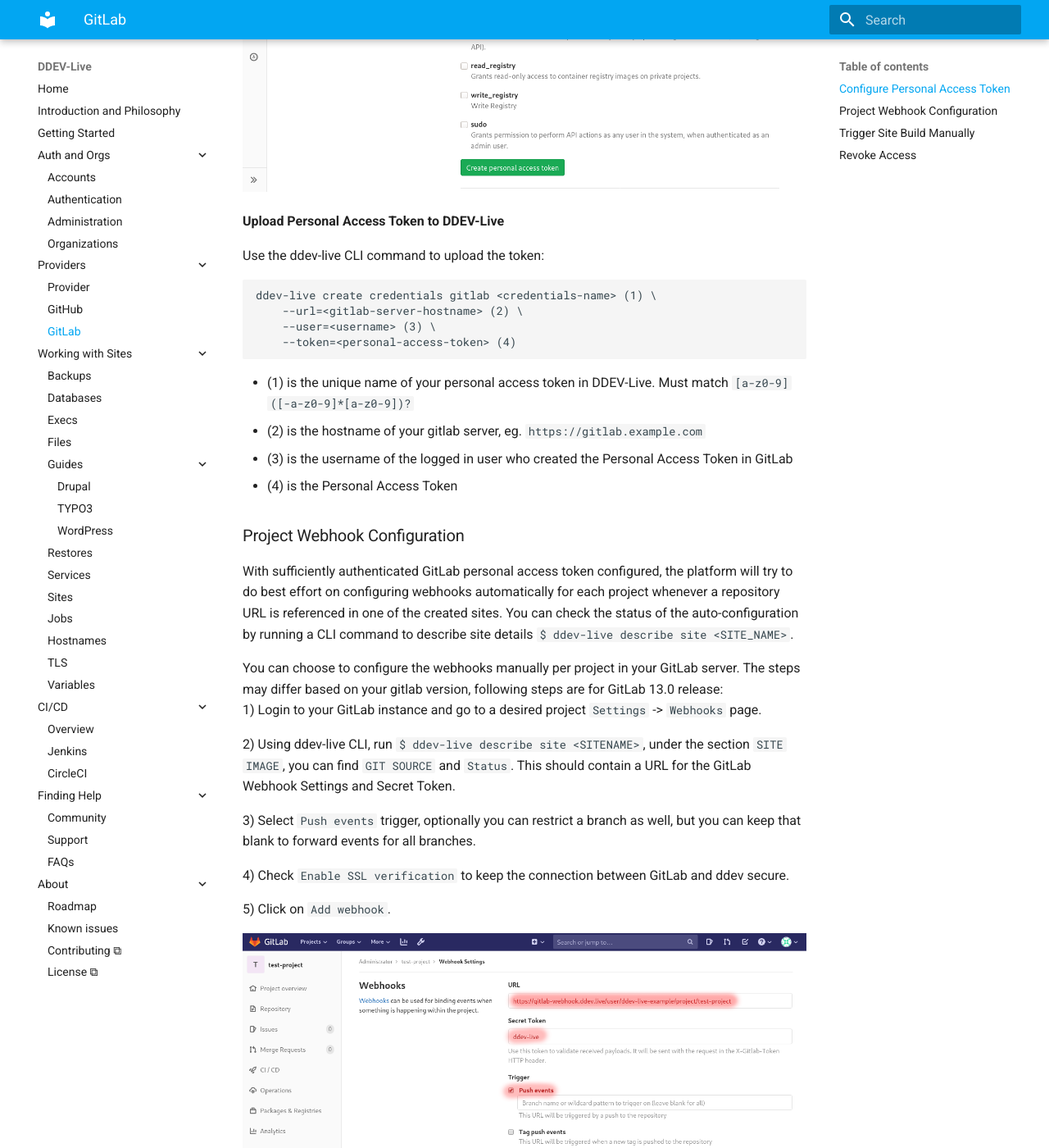
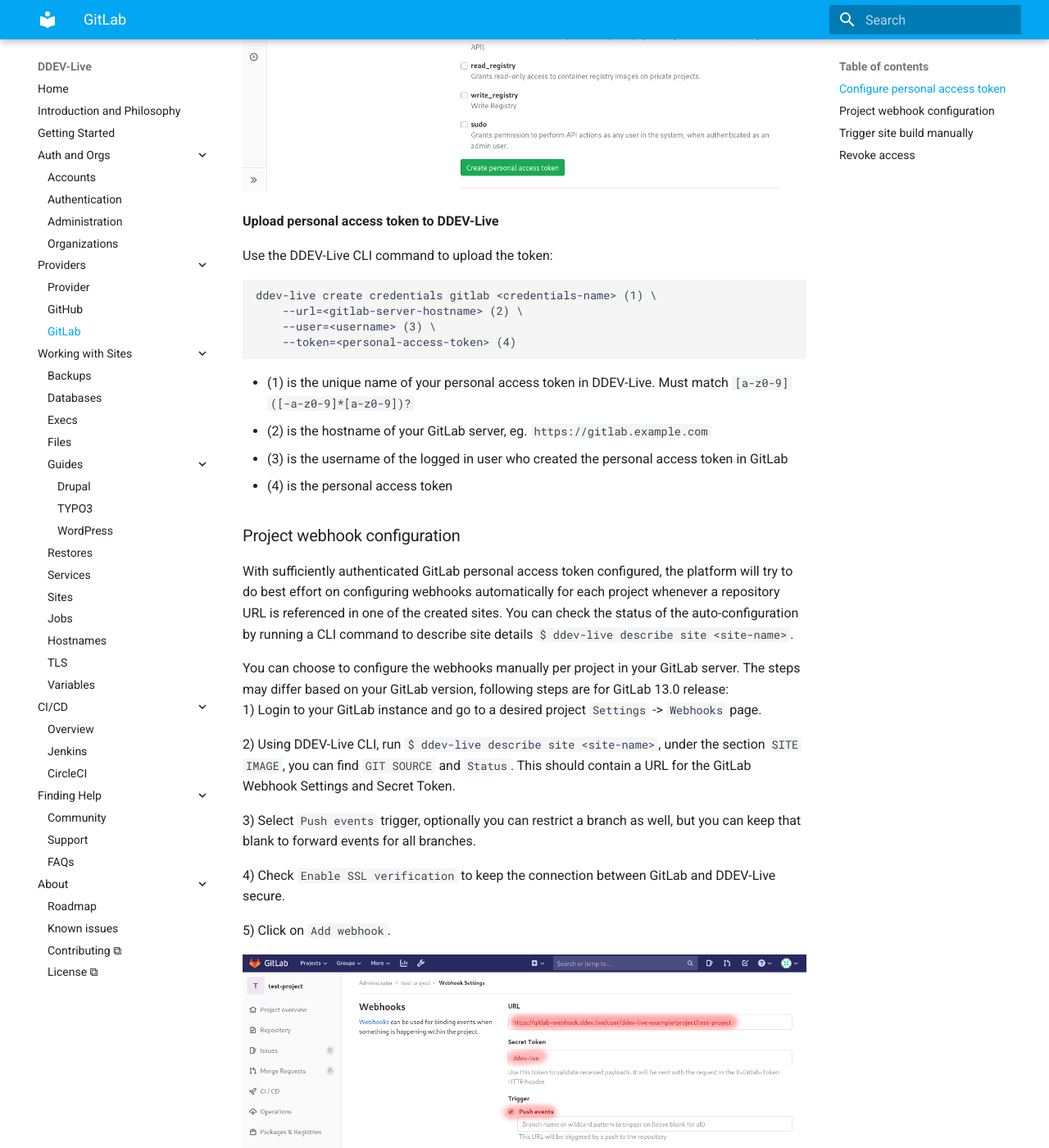
Before and after one commit to fru-io/docs-live, an MkDocs documentation site: the page built from docs/gitlab.md, in a window 1280 px wide and 1400 px high, scrolled down 1047 px. Shown: the whole window at 82% size. Built offline with MkDocs 1.6.1 and Material for MkDocs 9.7.7, drawn with Linux system fonts in a browser that asks for light colours; some of the changed text lies outside the part shown.

Commit message:
Addressing review comments from @ekl1773

````diff
--- a/docs/gitlab.md
+++ b/docs/gitlab.md
@@ -30,40 +30,40 @@ ddev-live create credentials gitlab <credentials-name> (1) \
 ```
 
 * (1) is the unique name of your personal access token in DDEV-Live. Must match `[a-z0-9]([-a-z0-9]*[a-z0-9])?`
-* (2) is the hostname of your gitlab server, eg. `https://gitlab.example.com`
-* (3) is the username of the logged in user who created the Personal Access Token in GitLab
-* (4) is the Personal Access Token
+* (2) is the hostname of your GitLab server, eg. `https://gitlab.example.com`
+* (3) is the username of the logged in user who created the personal access token in GitLab
+* (4) is the personal access token
 
-### Project Webhook Configuration
+### Project webhook configuration
 
-With sufficiently authenticated GitLab personal access token configured, the platform will try to do best effort on configuring webhooks automatically for each project whenever a repository URL is referenced in one of the created sites. You can check the status of the auto-configuration by running a CLI command to describe site details `$ ddev-live describe site <SITE_NAME>`.
+With sufficiently authenticated GitLab personal access token configured, the platform will try to do best effort on configuring webhooks automatically for each project whenever a repository URL is referenced in one of the created sites. You can check the status of the auto-configuration by running a CLI command to describe site details `$ ddev-live describe site <site-name>`.
 
-You can choose to configure the webhooks manually per project in your GitLab server. The steps may differ based on your gitlab version, following steps are for GitLab 13.0 release:
+You can choose to configure the webhooks manually per project in your GitLab server. The steps may differ based on your GitLab version, following steps are for GitLab 13.0 release:
 1) Login to your GitLab instance and go to a desired project `Settings` -> `Webhooks` page.
 
-2) Using ddev-live CLI, run `$ ddev-live describe site <SITENAME>`, under the section `SITE IMAGE`, you can find `GIT SOURCE` and `Status`. This should contain a URL for the GitLab Webhook Settings and Secret Token.
+2) Using DDEV-Live CLI, run `$ ddev-live describe site <site-name>`, under the section `SITE IMAGE`, you can find `GIT SOURCE` and `Status`. This should contain a URL for the GitLab Webhook Settings and Secret Token.
 
 3) Select `Push events` trigger, optionally you can restrict a branch as well, but you can keep that blank to forward events for all branches.
 
-4) Check `Enable SSL verification` to keep the connection between GitLab and ddev secure.
+4) Check `Enable SSL verification` to keep the connection between GitLab and DDEV-Live secure.
 
 5) Click on `Add webhook`.
 
 ![Manual Webhook Configuration](img/gitlab-webhook-manual-config.png)
 
-### Trigger Site Build Manually
+### Trigger site build manually
 
-With the ddev-live CLI, you have the option of triggering a site deployment from a certain commit manually,
+With the DDEV-Live CLI, you have the option of triggering a site deployment from a certain commit manually,
 
 ```
-$ ddev-live configure site --git-rev <SHA/TAG/BRANCH>
+$ ddev-live configure site --git-rev <sha/tag/branch>
 ```
 
 will trigger a build if the git revision differs from previously configured revision.
 
-### Revoke Access
+### Revoke access
 
-**Delete Webhook Configuration**
+**Delete webhook configuration**
 
 If you want to disable a webhook trigger, delete all sites that reference particular GitLab server.
 List sites:
@@ -74,10 +74,11 @@ Delete sites:
 ```
 $ ddev-live delete site <site-name>
 ```
+More on the DDEV-Live CLI interaction with the sites in [the sites section](https://docs.ddev.com/sites/#working-with-your-site-on-ddev-live).
 
 **Revoke credentials**
 
-Log in to GitLab and delete the Personal Access Token.
+Log in to GitLab and delete the personal access token.
 Optionally delete the revoked token from DDEV-Live as well:
 ```
 $ ddev-live delete credentials gitlab <credentials-name>
````
Also changed, not shown: other parts of docs/gitlab.md (+8 -8 lines), docs/providers.md (+1 -1 lines), docs/sites.md (+2 -2 lines).
